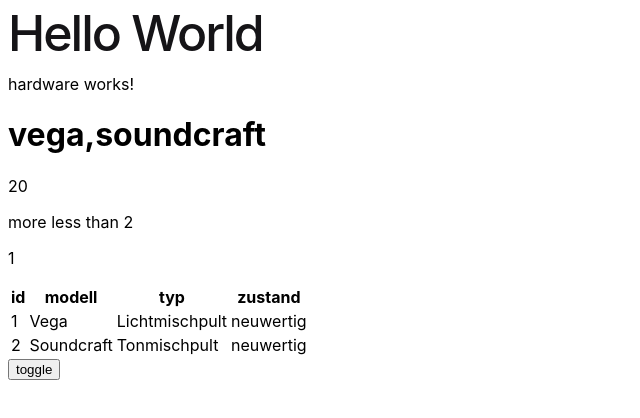
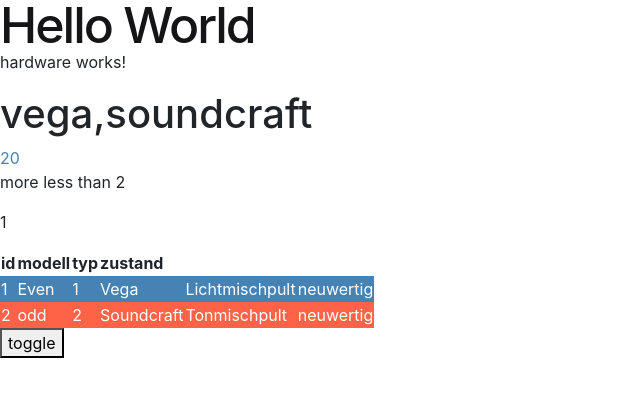
Before and after one commit to JKB0DY/Webapp, an Angular app in the folder Angular-webapp/: page / in a window 1280 px wide. Shown: the top 418 px of the page, without its empty margins (0-640 px from the left). Built offline with nearby package versions, Linux system fonts and the light colour scheme.

Commit message:
Füge Bootstrap-SCSS-Datei hinzu und aktualisiere Angular-Abhängigkeiten.

```diff
--- a/Angular-webapp/package.json
+++ b/Angular-webapp/package.json
@@ -21,6 +21,9 @@
     "@angular/platform-server": "^17.0.0",
     "@angular/router": "^17.0.0",
     "@angular/ssr": "^17.0.9",
+    "@ng-bootstrap/ng-bootstrap": "^16.0.0",
+    "@popperjs/core": "^2.11.8",
+    "bootstrap": "^5.3.2",
     "express": "^4.18.2",
     "rxjs": "~7.8.0",
     "tslib": "^2.3.0",
@@ -30,6 +33,7 @@
     "@angular-devkit/build-angular": "^17.0.9",
     "@angular/cli": "^17.0.9",
     "@angular/compiler-cli": "^17.0.0",
+    "@angular/localize": "^17.0.0",
     "@types/express": "^4.17.17",
     "@types/jasmine": "~5.1.0",
     "@types/node": "^18.18.0",
--- a/Angular-webapp/src/app/app.component.ts
+++ b/Angular-webapp/src/app/app.component.ts
@@ -1,5 +1,5 @@
 import {Component} from '@angular/core';
-import {RouterOutlet} from '@angular/router';
+import {CommonModule} from '@angular/common';
 import {HardwareComponent} from './hardware/hardware.component';
 
 @Component({
@@ -7,8 +7,10 @@
 	standalone: true,
 	templateUrl: './app.component.html',
 	styleUrl: './app.component.scss',
-	imports: [RouterOutlet, HardwareComponent],
+	imports: [CommonModule, HardwareComponent],
 })
 export class AppComponent {
 	title = 'Angular-Webapp';
+
+	role = 'Admin';
 }
--- a/Angular-webapp/src/app/hardware/hardware.component.html
+++ b/Angular-webapp/src/app/hardware/hardware.component.html
@@ -1,7 +1,9 @@
 <p>hardware works!</p>
 <h1>{{ hardware }}</h1>
 <div [hidden]="hideLamps">
-	<div [innerText]="numberOfLamps"></div>
+	<div
+		[ngStyle]="{color: numberOfLamps > 0 ? 'steelblue' : 'red'}"
+		[innerText]="numberOfLamps"></div>
 </div>
 
 <div *ngIf="hardware1.id < 2">
@@ -15,7 +17,16 @@
 			<th>typ</th>
 			<th>zustand</th>
 		</tr>
-		<tr *ngFor="let hardware of hardwareList[0].hardware">
+		<tr
+			[ngClass]="e ? 'even' : 'odd'"
+			*ngFor="
+				let hardware of hardwareList[0].hardware;
+				let e = even;
+				let o = odd;
+				let i = index
+			">
+			<td>{{ i + 1 }}</td>
+			<td>{{ e ? "Even" : "odd" }}</td>
 			<td>{{ hardware.id }}</td>
 			<td>{{ hardware.modell }}</td>
 			<td>{{ hardware.typ }}</td>
--- a/Angular-webapp/src/app/hardware/hardware.component.scss
+++ b/Angular-webapp/src/app/hardware/hardware.component.scss
@@ -0,0 +1,9 @@
+.even {
+	background-color: steelblue;
+	color: white;
+}
+
+.odd {
+	background-color: tomato;
+	color: white;
+}
--- a/Angular-webapp/src/main.ts
+++ b/Angular-webapp/src/main.ts
@@ -1,3 +1,5 @@
+/// <reference types="@angular/localize" />
+
 import {bootstrapApplication} from '@angular/platform-browser';
 import {appConfig} from './app/app.config';
 import {AppComponent} from './app/app.component';
--- a/Angular-webapp/src/styles.scss
+++ b/Angular-webapp/src/styles.scss
@@ -1 +1,4 @@
 /* You can add global styles to this file, and also import other style files */
+
+/* Importing Bootstrap SCSS file. */
+@import 'bootstrap/scss/bootstrap';
--- a/Angular-webapp/tsconfig.app.json
+++ b/Angular-webapp/tsconfig.app.json
@@ -3,7 +3,10 @@
 	"extends": "./tsconfig.json",
 	"compilerOptions": {
 		"outDir": "./out-tsc/app",
-		"types": ["node"]
+		"types": [
+      "node",
+      "@angular/localize"
+    ]
 	},
 	"files": ["src/main.ts", "src/main.server.ts", "server.ts"],
 	"include": ["src/**/*.d.ts"]
```
Also changed, not shown: Angular-webapp/src/app/app.component.html (+7 -1 lines), 2 other files (tests, documents, lock files or other folders). Lines whose indentation alone changed are shown as unchanged.
